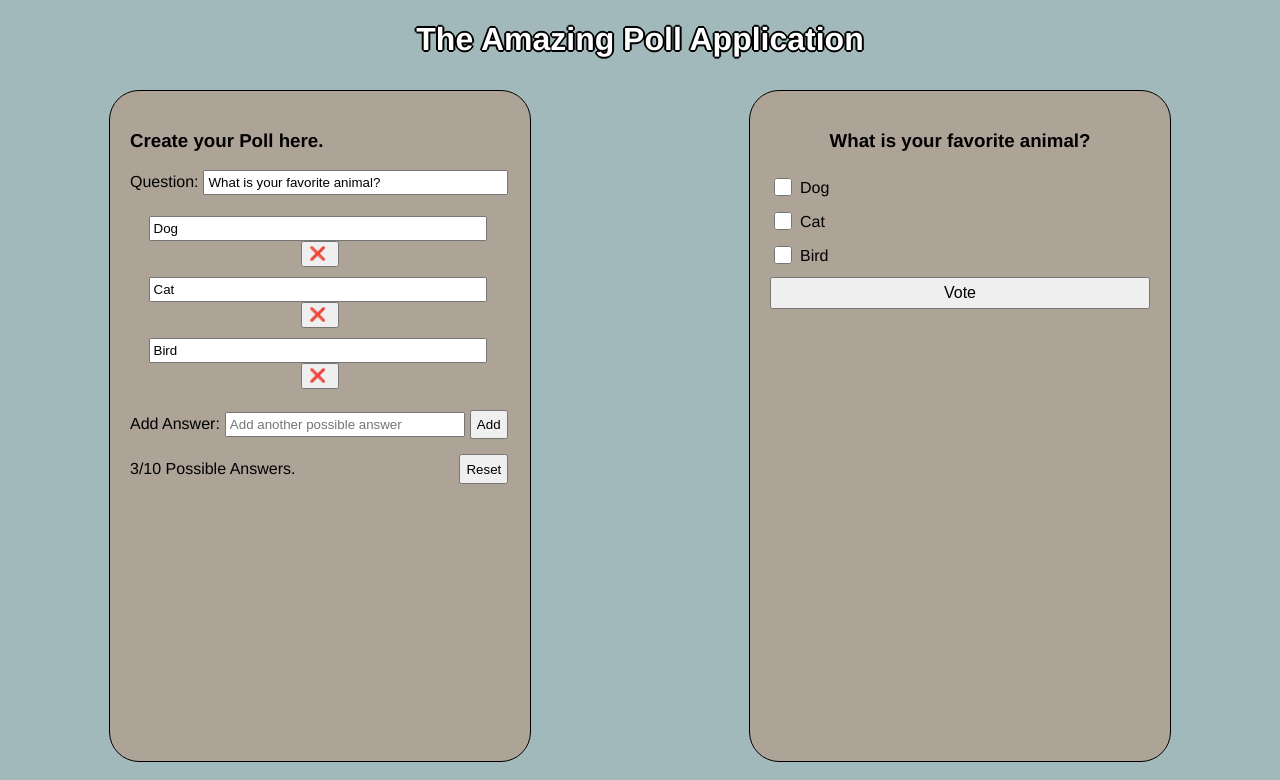
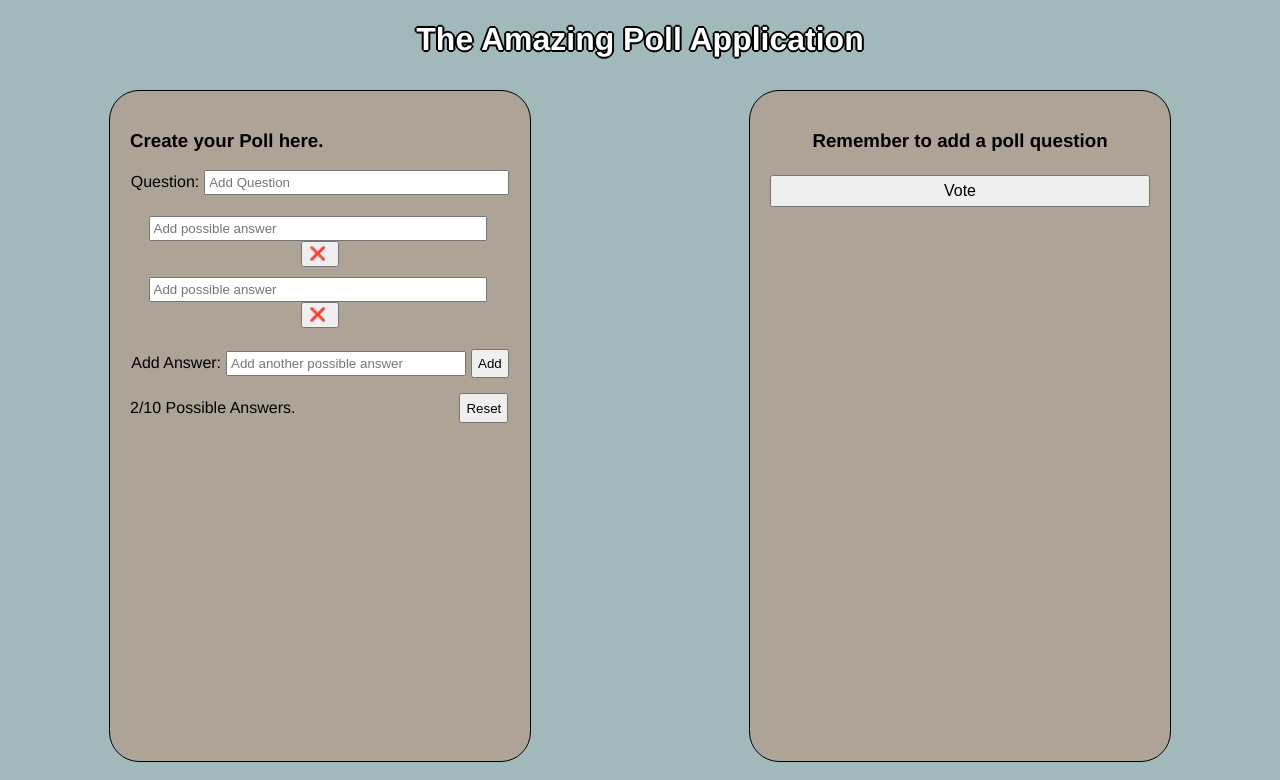
Before and after one commit to MortenEmde/poll-spa, a React (Create React App) app: page / in a window 1280 px wide. Shown: the top 780 px of the page. Built offline with nearby package versions, Linux system fonts and the light colour scheme.

Commit message:
fix defalut data to be blank and upddate README

```diff
--- a/package.json
+++ b/package.json
@@ -10,7 +10,8 @@
     "react": "^16.14.0",
     "react-chartjs-2": "^2.10.0",
     "react-dom": "^16.14.0",
-    "react-scripts": "3.4.3"
+    "react-scripts": "3.4.3",
+    "uuid": "^8.3.1"
   },
   "scripts": {
     "start": "react-scripts start",
--- a/src/appBoard/AppBoard.js
+++ b/src/appBoard/AppBoard.js
@@ -1,14 +1,14 @@
 import React, { useState } from 'react';
+import { v4 as uuidv4 } from 'uuid';
 import CreatePollScreen from '../screens/createPollScreen/CreatePollScreen';
 import ResultsScreen from '../screens/resultsScreen/ResultsScreen';
 import VoteScreen from '../screens/voteScreen/VoteScreen';
 import './AppBoard.css';
 
-const pollQuestion = 'What is your favorite animal?';
+const pollQuestion = '';
 const pollAnswers = [
-  { text: 'Dog', votes: 0 },
-  { text: 'Cat', votes: 0 },
-  { text: 'Bird', votes: 0 },
+  { text: '', votes: 0, id: uuidv4() },
+  { text: '', votes: 0, id: uuidv4() },
 ];
 
 function AppBoard() {
@@ -20,7 +20,6 @@ function AppBoard() {
   };
 
   const updateAnswer = (previousAnswer, newAnswer) => {
-    console.log('New', newAnswer)
     const answerToUpdateIndex = answers.findIndex((answer) => answer.text === previousAnswer);
     const updatedAnswers = [...answers];
     if (!answers.find((answer) => answer.text === newAnswer && newAnswer !== previousAnswer)) {
@@ -34,7 +33,7 @@ function AppBoard() {
   const addAnswer = (newAnswer) => {
     const checkForExistingAnswer = answers.find((answer) => answer.text === newAnswer);
     if (newAnswer !== '' && !checkForExistingAnswer && answers.length !== 10) {
-      const newAnswers = [...answers, { text: newAnswer, votes: 0 }];
+      const newAnswers = [...answers, { text: newAnswer, votes: 0, id: uuidv4()}];
       setAnswers(newAnswers);
     }
   };
@@ -59,11 +58,10 @@ function AppBoard() {
   };
 
   const resetPoll = () => {
-    setQuestion('What is your favorite animal?');
+    setQuestion('');
     setAnswers([
-      { text: 'Dog', votes: 0 },
-      { text: 'Cat', votes: 0 },
-      { text: 'Bird', votes: 0 },
+      { text: '', votes: 0, id: uuidv4() },
+      { text: '', votes: 0, id: uuidv4() },
     ]);
   };
 
--- a/src/components/voteOption/VoteOption.js
+++ b/src/components/voteOption/VoteOption.js
@@ -12,7 +12,7 @@ function VoteOption({ answer, addSelection, deleteSelection }) {
 
   return (
     <label htmlFor={answer.text} className="vote-option">
-      <input type="checkbox" className="vote-option-input" id={answer.text} value={answer.text} onClick={onChangeVlaue} />
+      <input type="checkbox" className="vote-option-input" id={answer.id} value={answer.text} onClick={onChangeVlaue} />
       <p className="vote-option-text">{answer.text}</p>
     </label>
   );
--- a/src/screens/createPollScreen/CreatePollScreen.js
+++ b/src/screens/createPollScreen/CreatePollScreen.js
@@ -31,9 +31,15 @@ function CreatePollScreen({
     setNewAnswer('');
   };
 
+  const handleReset = (e) => {
+    resetPoll();
+    setNewAnswer('');
+  }
+
   return (
     <div className="create-poll-screen">
       <h3 className="create-poll-header">Create your Poll here.</h3>
+      <form>
         <label htmlFor="question">
           Question:
           <input type="text" className="question-input" name="question" placeholder="Add Question" maxLength="80" defaultValue={pollQuestion} onChange={handleChangeQuestion} />
@@ -41,7 +47,7 @@ function CreatePollScreen({
         <ul className="create-poll-answers-list">
           {pollAnswers.map((answer, index) => (
             <PollAnswer
-            key={answer.text}
+              key={answer.id}
               answer={answer}
               index={index}
               deleteAnswer={deleteAnswer}
@@ -49,20 +55,19 @@ function CreatePollScreen({
             />
           ))}
         </ul>
-      <form>
         <label htmlFor="addAnswer">
           Add Answer:
           <input type="text" className="add-answer-input" name="addAnswer" placeholder="Add another possible answer" maxLength="80" value={newAnswer} onChange={handleChangeNewAnswer} />
         </label>
         <button type="submit" className="add-answer-btn" onClick={handleSubmit}>Add</button>
-      </form>
         <div className="create-poll-footer">
           <p>
           {pollAnswers.length}
           /10 Possible Answers.
           </p>
-        <button type="button" className="reset-btn" onClick={() => resetPoll()}>Reset</button>
+          <button type="reset" className="reset-btn" onClick={handleReset}>Reset</button>
         </div>
+      </form>
     </div>
   );
 }
--- a/src/screens/voteScreen/VoteScreen.js
+++ b/src/screens/voteScreen/VoteScreen.js
@@ -44,12 +44,13 @@ function VoteScreen({ pollQuestion, pollAnswers, addVote }) {
         : <h3>Remember to add a poll question</h3>}
       <form className="vote-screen-form">
         {pollAnswers.map((answer) => (
-          <VoteOption
-            key={answer.text}
-            answer={answer}
-            addSelection={addSelection}
-            deleteSelection={deleteSelection}
-          />
+          answer.text !== ''
+          && <VoteOption
+              key={answer.id}
+              answer={answer}
+              addSelection={addSelection}
+              deleteSelection={deleteSelection}
+            />
         ))}
         <button type="submit" className="vote-btn" onClick={handleSubmit}>Vote</button>
       </form>
```
Also changed, not shown: 2 other files (tests, documents, lock files or other folders). Lines whose indentation alone changed are shown as unchanged.
